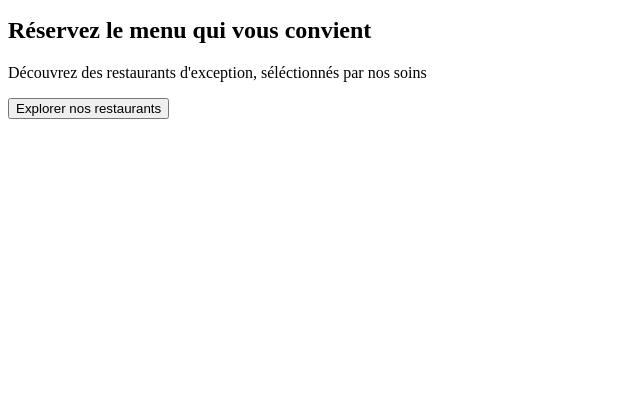
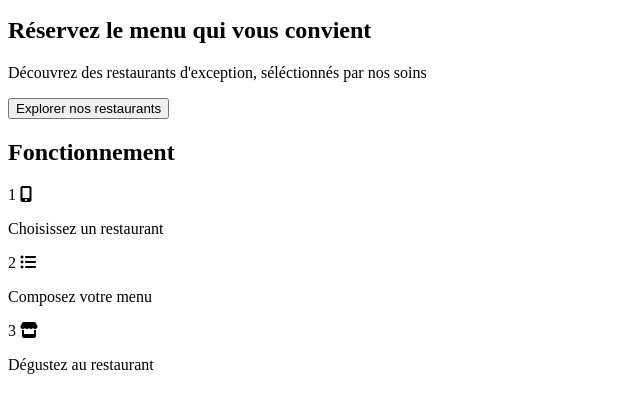
Before and after one commit to DaSilvaChristophe/OhMyFood, a website: page index.html in a window 1280 px wide. Shown: the part 104-516 px from the top of the page, without its empty margins (0-640 px from the left). Drawn offline with Linux system fonts and the light colour scheme.

Commit message:
Edition HTML 2eme section (Fonctionnement) Main

```diff
--- a/index.html
+++ b/index.html
@@ -23,6 +23,22 @@
                     <button> Explorer nos restaurants</button>
                 </article>
             </section>
+                <h2>Fonctionnement</h2>
+                <div>
+                    <span>1</span>
+                    <i class="fas fa-mobile-alt"></i>
+                    <p>Choisissez un restaurant</p>
+                </div>
+                <div>
+                    <span>2</span>
+                    <i class="fas fa-list-ul"></i>
+                    <p>Composez votre menu</p>
+                </div>
+                <div>
+                    <span>3</span>
+                    <i class="fas fa-store"></i>
+                    <p>Dégustez au restaurant</p>
+                </div>
             <section>
 
             </section>
```
